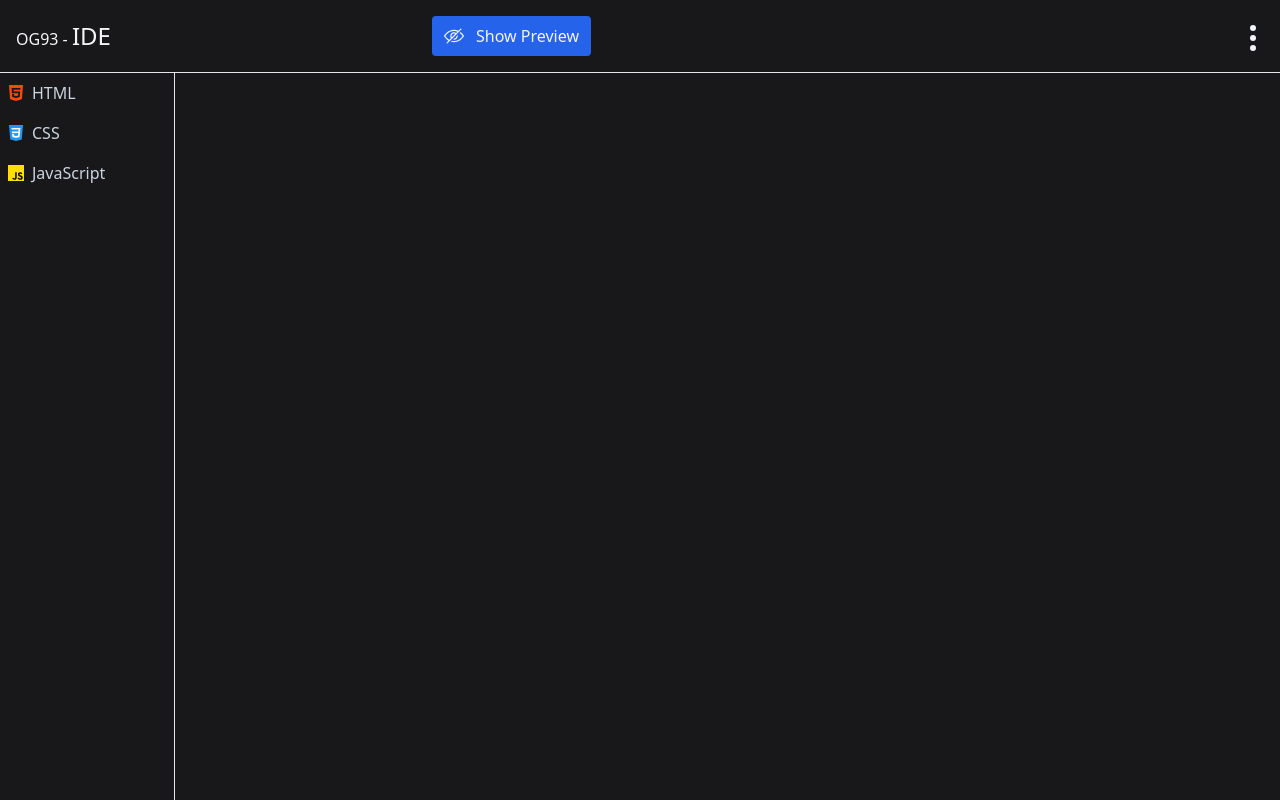
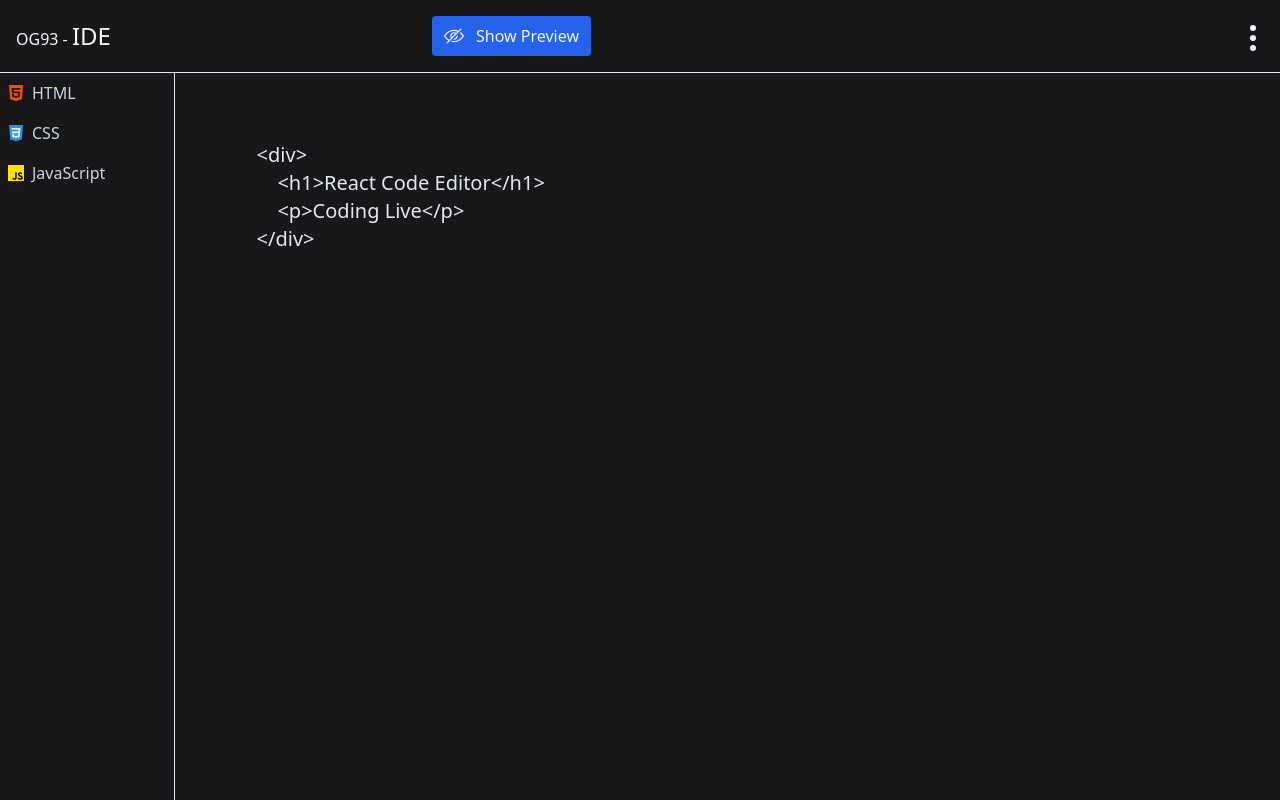
Before and after one commit to OG93-COM/10ReactProjects, a React (Vite) app in the folder SmartIDE/: page / in a window 1280 px wide. Built offline with nearby package versions, Linux system fonts and the light colour scheme.

Commit message:
Smart IDE

```diff
--- /dev/null
+++ b/SmartIDE/src/components/BunttonTab.jsx
@@ -0,0 +1,19 @@
+import React from 'react'
+
+const BunttonTab = ({id, toggleTab, buttonContent, imageUrl}) => {
+  return (
+    <button id={id} onClick={()=> toggleTab(id)}
+    className='flex items-center hover:bg-slate-600 focus:bg-slate-700 outline-none p-2'>
+        <img src={imageUrl} alt={buttonContent} className='w-[16px] mr-2'/>
+        <span>{buttonContent}</span>
+    </button>
+
+
+  )
+}
+
+export default BunttonTab
+
+{/* <button className='flex items-center hover:bg-slate-500 p-2'> <img src={tabsState[0].imageUrl} className='w-[16px] mr-2'/> {tabsState[0].buttonContent} </button>
+<button className='flex items-center hover:bg-slate-500 p-2'><img src={tabsState[1].imageUrl} className='w-[16px] mr-2'/>{tabsState[1].buttonContent}</button>
+<button className='flex items-center hover:bg-slate-500 p-2'><img src={tabsState[2].imageUrl} className='w-[16px] mr-2'/>{tabsState[2].buttonContent}</button> */}
--- a/SmartIDE/src/components/CodeTab.jsx
+++ b/SmartIDE/src/components/CodeTab.jsx
@@ -1,10 +1,18 @@
 import React from 'react'
+import { useSelector } from 'react-redux'
 
-const CodeTab = () => {
+
+const CodeTab = ({codeId, code}) => {
+
+  const tabsState = useSelector(state => state.tabs)
+
+  console.log(tabsState)
   return (
     <textarea
     className='w-full h-full text-xl p-8 block bg-zinc-900 text-slate-200 resize-none outline-none'
-    spellCheck='flase'>
+    spellCheck='flase'
+    value={code}
+    >
     </textarea>
   )
 }
--- a/SmartIDE/src/components/Tabs.jsx
+++ b/SmartIDE/src/components/Tabs.jsx
@@ -1,17 +1,22 @@
-import React from 'react'
+import React, { useState } from 'react'
 import {htmlIcon, cssIcon, jsIcon} from '../assets/index.js'
 import CodeTab from './CodeTab'
+import { useSelector } from 'react-redux'
+import BunttonTab from './BunttonTab.jsx'
 
 const Tabs = () => {
+    const tabsState = useSelector(state => state.tabs);
+    const [tabIndex, setTabIndex] = useState(tabsState[0].id);
+
   return (
     <div className='flex grow'>
         <div className='flex grow flex-col w-[175px] shrink-0 text-slate-300 border-r border-slate-200 '>
-            <button className='flex items-center hover:bg-slate-500 p-2'> <img src={htmlIcon} className='w-[16px] mr-2'/> HTML </button>
-            <button className='flex items-center hover:bg-slate-500 p-2'><img src={cssIcon} className='w-[16px] mr-2'/>CSS</button>
-            <button className='flex items-center hover:bg-slate-500 p-2'><img src={jsIcon} className='w-[16px] mr-2'/>JavaScript</button>
+            {tabsState.map(tab => (
+                <BunttonTab key={tab.id} id={tab.id} toggleTab={id => setTabIndex(id)} buttonContent={tab.buttonContent} imageUrl={tab.imageUrl} />
+            ))}
         </div>
         <div className='flex grow  w-full relative p-2'>
-            <CodeTab/>
+            <CodeTab codeId={tabIndex} code={tabsState.find(obj => obj.id === tabIndex).code}/>
         </div>
 
     </div>
```
Also changed, not shown: SmartIDE/src/features/tabs.js (+5 -5 lines).
